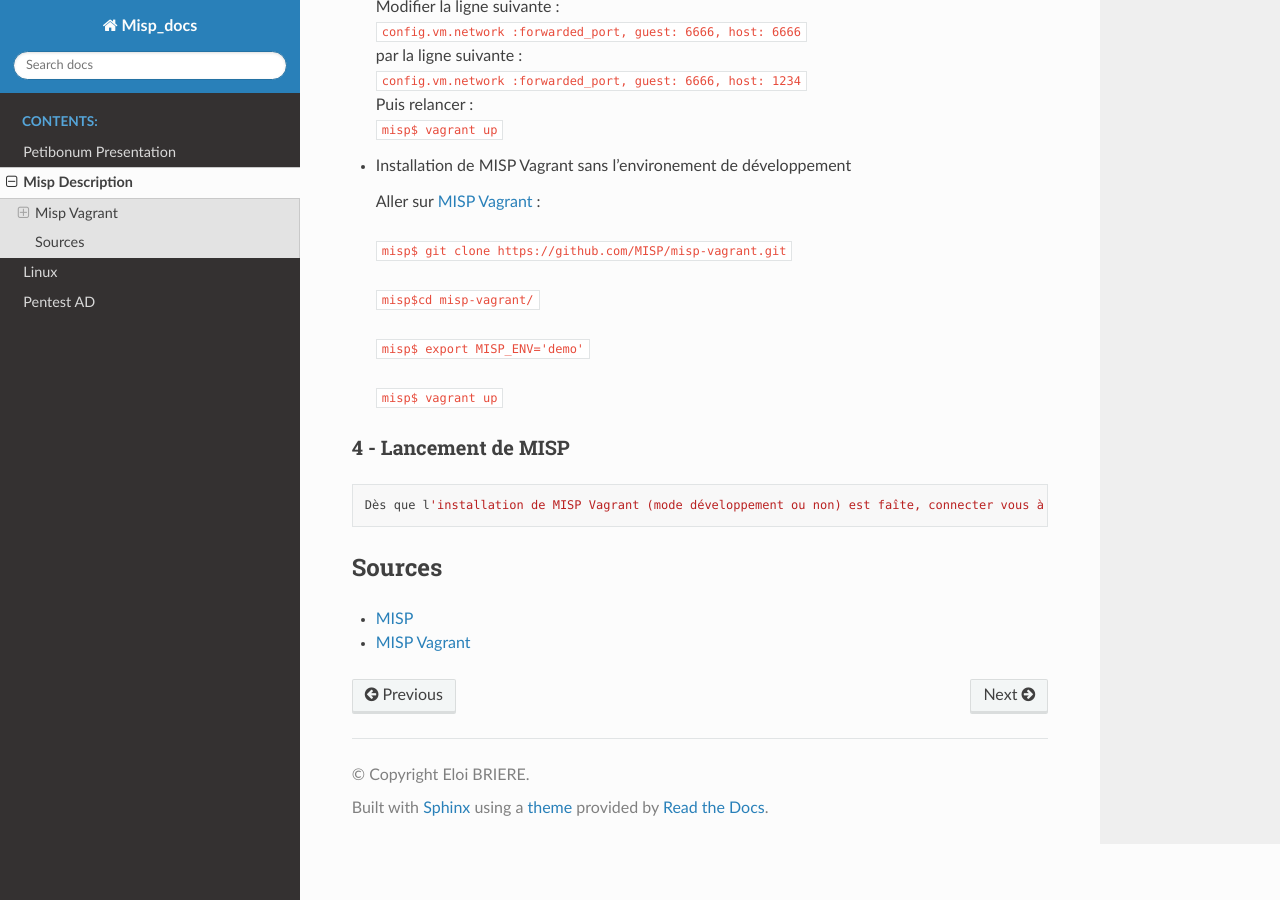
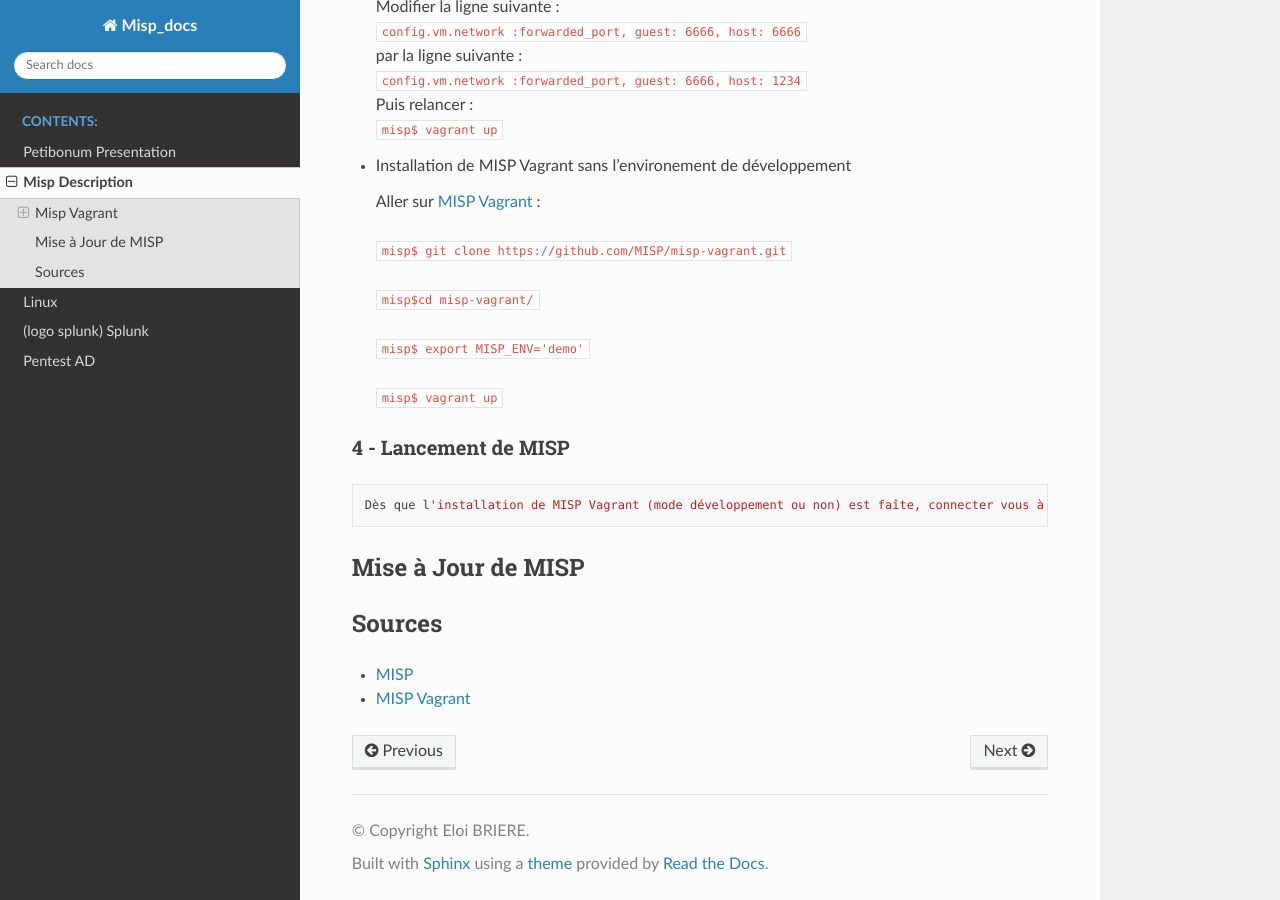
Before and after one commit to Iole-Bri/misp_docs_2, a Sphinx documentation site: the page built from docs/source/src/misp.md, in a window 1280 px wide and 900 px high, scrolled down 1718 px. Built offline with Sphinx 7.4.7 and the Read the Docs theme 2.0.0, drawn with Linux system fonts in a browser that asks for light colours.

Commit message:
modif index.rst misp.md + add splunk.md

```diff
--- a/docs/source/index.rst
+++ b/docs/source/index.rst
@@ -13,6 +13,7 @@
    src/me.md
    src/misp.md
    src/linux.md
+   src/splunk.md
    src/pentest_AD.md
 
 
--- a/docs/source/src/misp.md
+++ b/docs/source/src/misp.md
@@ -57,6 +57,10 @@
 ### 4 - Lancement de MISP
 
     Dès que l'installation de MISP Vagrant (mode développement ou non) est faîte, connecter vous à [misp_web](http://127.0.0.1:5000).
+
+## Mise à Jour de MISP
+
+
 ## Sources
 
 - [MISP](https://www.misp-project.org/features.html)
--- /dev/null
+++ b/docs/source/src/splunk.md
@@ -0,0 +1 @@
+# (logo splunk) Splunk
```
